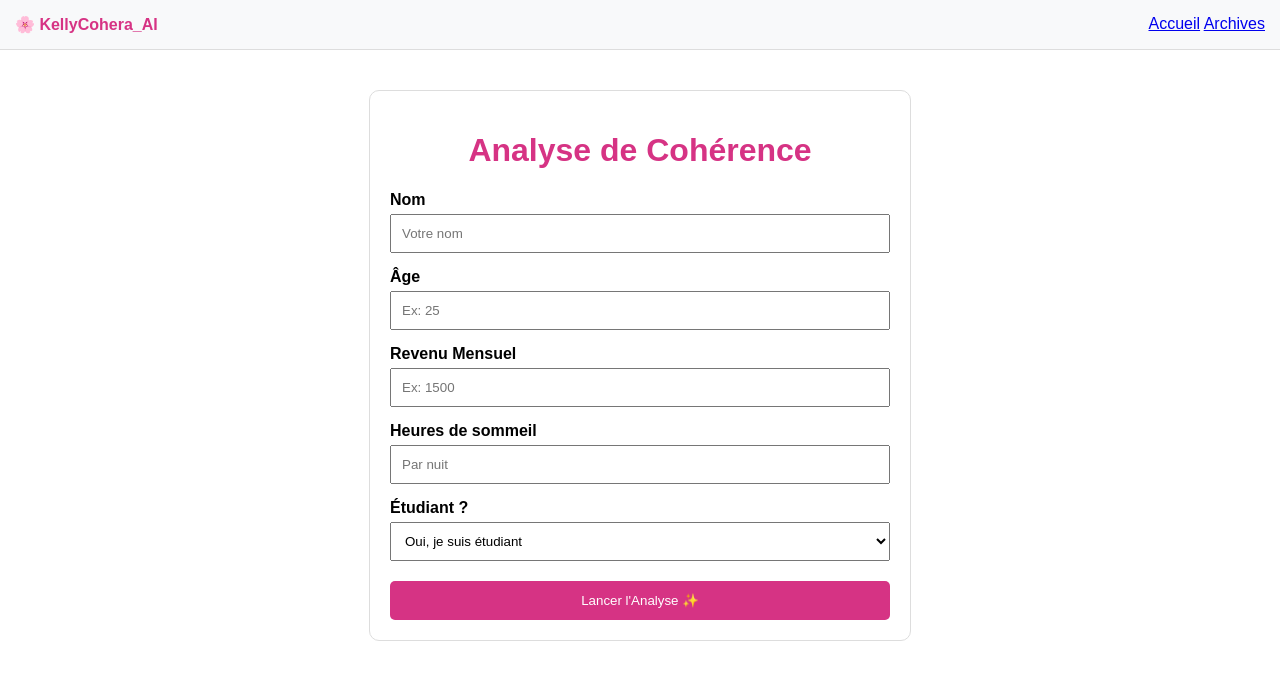
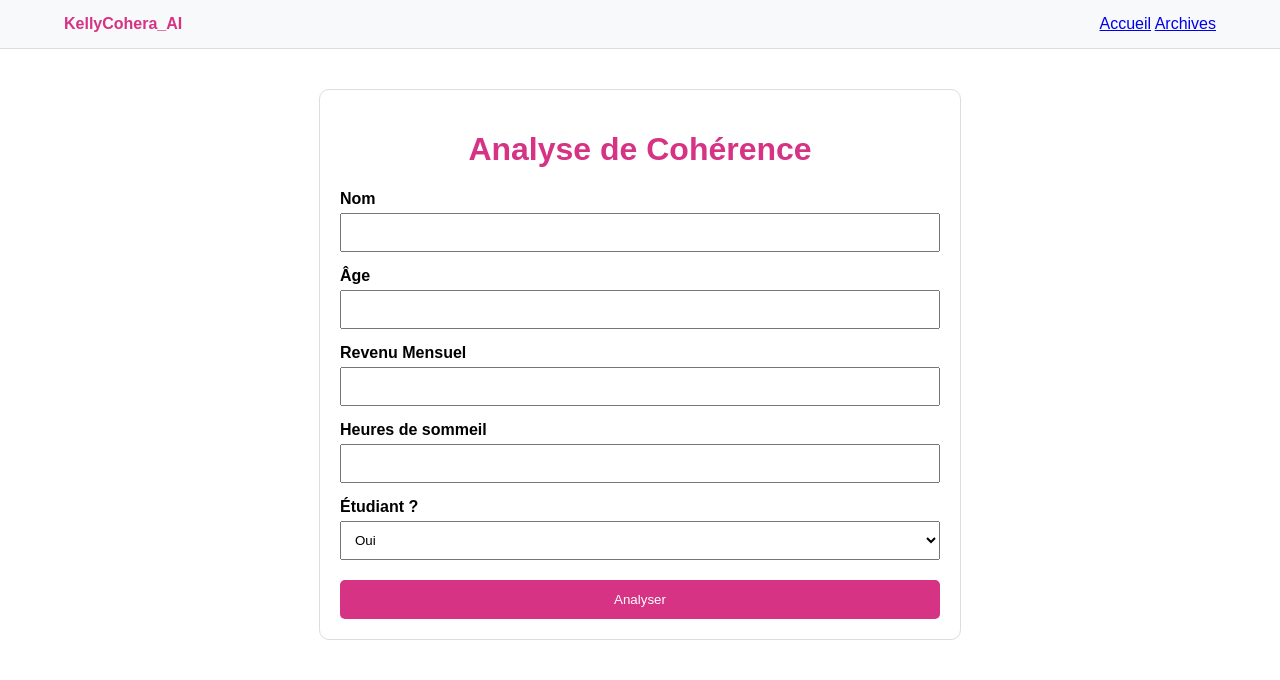
Before and after one commit to kellydolvine/kellyCohera_AI, a Flask app: template templates/index.html in a window 1280 px wide. Shown: the top 680 px of the page. Run offline with Flask 3, Linux system fonts and the light colour scheme; the template is opened without the code that fills it, so the values that code supplies are empty.

Commit message:
Restauration finale et totale du site d'origine

```diff
--- a/app.py
+++ b/app.py
@@ -4,6 +4,7 @@ import sqlite3, os
 
 app = Flask(__name__)
 
+# Configuration de la base de données
 BASE_DIR = os.path.abspath(os.path.dirname(__file__))
 DB_PATH = os.path.join(BASE_DIR, "database.db")
 
@@ -12,6 +13,7 @@ def get_db_connection():
     conn.row_factory = sqlite3.Row
     return conn
 
+# Création de la table si elle n'existe pas
 if not os.path.exists(DB_PATH):
     conn = get_db_connection()
     conn.execute('''CREATE TABLE IF NOT EXISTS collectes
@@ -20,10 +22,12 @@ if not os.path.exists(DB_PATH):
         date_saisie TIMESTAMP DEFAULT CURRENT_TIMESTAMP)''')
     conn.close()
 
+# ROUTE 1 : Accueil (Le Formulaire)
 @app.route('/')
 def home():
     return render_template("index.html")
 
+# ROUTE 2 : Analyse (Calculs et enregistrement)
 @app.route('/analyse', methods=['POST'])
 def analyse():
     try:
@@ -33,13 +37,17 @@ def analyse():
         sommeil = int(request.form.get("sommeil"))
         etudiant = request.form.get("etudiant")
 
+        # Logique de score simplifiée
         score = 100
         if age < 18 and revenu > 2000: score -= 30
         if sommeil < 4: score -= 20
 
         verdict = "Sincère" if score > 70 else "Suspect"
+
+        # Appel du modèle IA pour la fatigue
         res_fatigue = predire_fatigue(age, revenu, etudiant, "oui", score)
 
+        # Sauvegarde en base de données
         conn = get_db_connection()
         conn.execute("INSERT INTO collectes (nom, age, score_coherence, verdict, fatigue_ia) VALUES (?,?,?,?,?)",
                      (nom, age, score, verdict, res_fatigue))
@@ -47,9 +55,10 @@ def analyse():
         conn.close()
 
         return render_template("result.html", nom=nom, score=score, verdict=verdict, niveau_fatigue=res_fatigue)
-    except:
-        return "Erreur lors de la saisie des données."
+    except Exception as e:
+        return f"Erreur lors de l'analyse : {e}"
 
+# ROUTE 3 : Historique (Le Dashboard/Archives)
 @app.route('/historique')
 def historique():
     conn = get_db_connection()
--- a/static/css/style.css
+++ b/static/css/style.css
@@ -1,9 +1,70 @@
-body { font-family: sans-serif; background: #fff; margin: 0; }
-.navbar { background: #f8f9fa; padding: 15px; border-bottom: 1px solid #ddd; display: flex; justify-content: space-between; }
-.logo { font-weight: bold; color: #d63384; }
-.container { max-width: 500px; margin: 40px auto; padding: 20px; border: 1px solid #ddd; border-radius: 10px; }
-h1 { color: #d63384; text-align: center; }
-label { display: block; margin-top: 15px; font-weight: bold; }
-/* Ce bloc ci-dessous empêche les questions de rétrécir */
-input, select { width: 100%; padding: 10px; margin-top: 5px; box-sizing: border-box; display: block; }
-button { width: 100%; padding: 12px; background: #d63384; color: white; border: none; border-radius: 5px; margin-top: 20px; cursor: pointer; }
+body {
+    font-family: Arial, sans-serif;
+    background-color: #ffffff;
+    margin: 0;
+    padding: 0;
+}
+
+.navbar {
+    background-color: #f8f9fa;
+    padding: 15px 5%;
+    border-bottom: 1px solid #ddd;
+    display: flex;
+    justify-content: space-between;
+    align-items: center;
+}
+
+.navbar .logo {
+    font-weight: bold;
+    color: #d63384;
+}
+
+.container {
+    max-width: 600px;
+    margin: 40px auto;
+    padding: 20px;
+    border: 1px solid #ddd;
+    border-radius: 10px;
+}
+
+h1 {
+    color: #d63384;
+    text-align: center;
+}
+
+label {
+    display: block;
+    margin-top: 15px;
+    font-weight: bold;
+}
+
+input, select {
+    width: 100%;
+    padding: 10px;
+    margin-top: 5px;
+    display: block;
+    box-sizing: border-box; /* Force la largeur totale */
+}
+
+button {
+    width: 100%;
+    padding: 12px;
+    background-color: #d63384;
+    color: white;
+    border: none;
+    border-radius: 5px;
+    margin-top: 20px;
+    cursor: pointer;
+}
+
+.styled-table {
+    width: 100%;
+    border-collapse: collapse;
+    margin-top: 20px;
+}
+
+.styled-table th, .styled-table td {
+    border: 1px solid #ddd;
+    padding: 10px;
+    text-align: left;
+}
--- a/templates/index.html
+++ b/templates/index.html
@@ -1,40 +1,36 @@
 <!DOCTYPE html>
-<html lang="fr">
+<html>
 <head>
-    <meta charset="UTF-8">
     <title>KellyCohera_AI</title>
-    <link href="https://fonts.googleapis.com/css2?family=Poppins:wght@400;600;800&display=swap" rel="stylesheet">
     <link rel="stylesheet" href="{{ url_for('static', filename='style.css') }}">
 </head>
 <body>
     <nav class="navbar">
-        <div class="logo">🌸 KellyCohera_AI</div>
-        <div>
-            <a href="/">Accueil</a>
-            <a href="/historique">Archives</a>
-        </div>
+        <div class="logo">KellyCohera_AI</div>
+        <div><a href="/">Accueil</a> <a href="/historique">Archives</a></div>
     </nav>
     <div class="container">
+        <h1>Analyse de Cohérence</h1>
         <form action="/analyse" method="POST">
-            <h1>Analyse de Cohérence</h1>
             <label>Nom</label>
-            <input type="text" name="nom" placeholder="Votre nom" required>
+            <input type="text" name="nom" required>
 
             <label>Âge</label>
-            <input type="number" name="age" placeholder="Ex: 25" required>
+            <input type="number" name="age" required>
 
             <label>Revenu Mensuel</label>
-            <input type="number" name="revenu" placeholder="Ex: 1500" required>
+            <input type="number" name="revenu" required>
 
             <label>Heures de sommeil</label>
-            <input type="number" name="sommeil" placeholder="Par nuit" required>
+            <input type="number" name="sommeil" required>
 
             <label>Étudiant ?</label>
             <select name="etudiant">
-                <option value="oui">Oui, je suis étudiant</option>
-                <option value="non">Non, je suis actif</option>
+                <option value="oui">Oui</option>
+                <option value="non">Non</option>
             </select>
-            <button type="submit">Lancer l'Analyse ✨</button>
+
+            <button type="submit">Analyser</button>
         </form>
     </div>
 </body>
```
